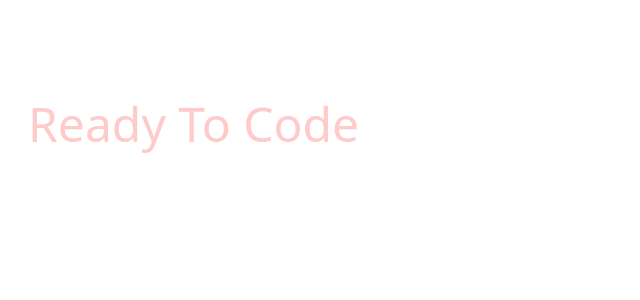
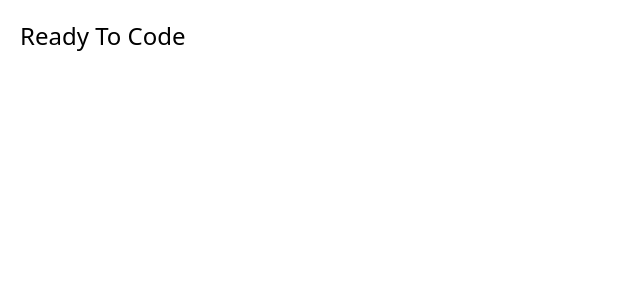
Before and after one commit to pa-ku/react_template_rvtt, a React (Vite) app: page / in a window 1280 px wide. Shown: the top 300 px of the page, without its empty margins (0-640 px from the left). Built offline with nearby package versions, Linux system fonts and the light colour scheme.

Commit message:
added vscode fix to tailwind @apply,removed prettier not needed in package,removed tailwind classes from app

```diff
--- a/package.json
+++ b/package.json
@@ -29,10 +29,5 @@
     "tailwindcss": "^3.4.4",
     "typescript": "^5.2.2",
     "vite": "^5.2.0"
-  },
-  "prettier": {
-    "plugins": [
-      "prettier-plugin-tailwindcss"
-    ]
   }
 }
--- a/src/App.tsx
+++ b/src/App.tsx
@@ -1,9 +1,7 @@
 export default function App() {
   return (
     <>
-      <h1 className="absolute m-5 flex flex-col p-2 py-20 text-center text-5xl text-red-200">
-        Ready To Code
-      </h1>
+      <h1 className="p-5 text-2xl">Ready To Code</h1>
     </>
   );
 }
```
